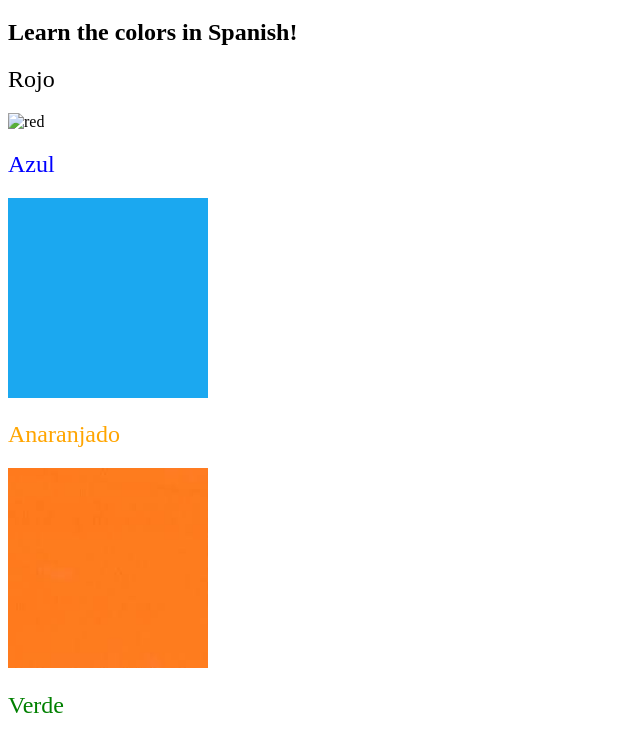
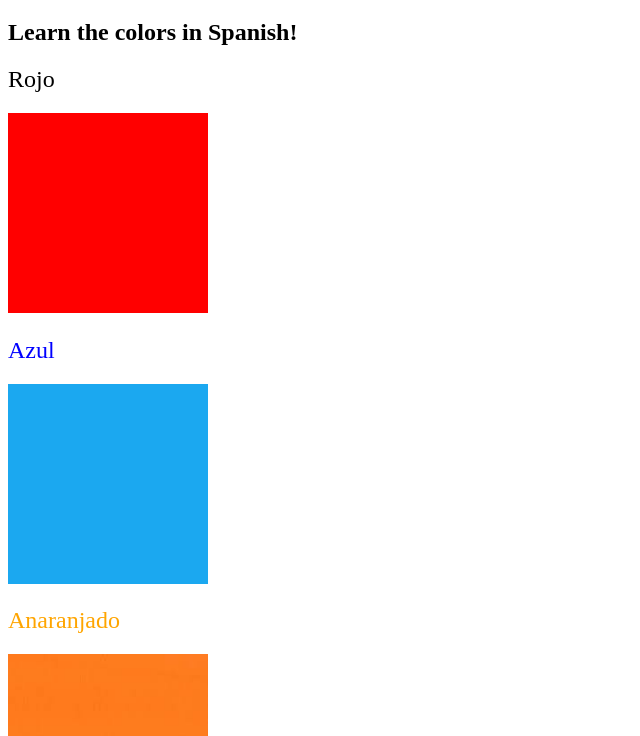
Before and after one commit to Orky63/Colors-in-Spanish, a plain HTML site: page index.html in a window 1280 px wide. Shown: the part 61-797 px from the top of the page, without its empty margins (0-640 px from the left). Drawn offline with Linux system fonts and the light colour scheme; files whose address does not match are found by name.

Commit message:
Add files via upload

```diff
--- a/index.html
+++ b/index.html
@@ -10,7 +10,7 @@
     <h1>Colors</h1>
     <h2>Learn the colors in Spanish!</h2>
     <h2 class="color-title" id="red">Rojo</h2>
-    <img src="./assets/images/red.png" alt="red" />
+    <img src="red.png" alt="red" />
 
     <h2 class="color-title" id="blue">Azul</h2>
     <img src="./assets/images/blue.png" alt="blue" />
```
